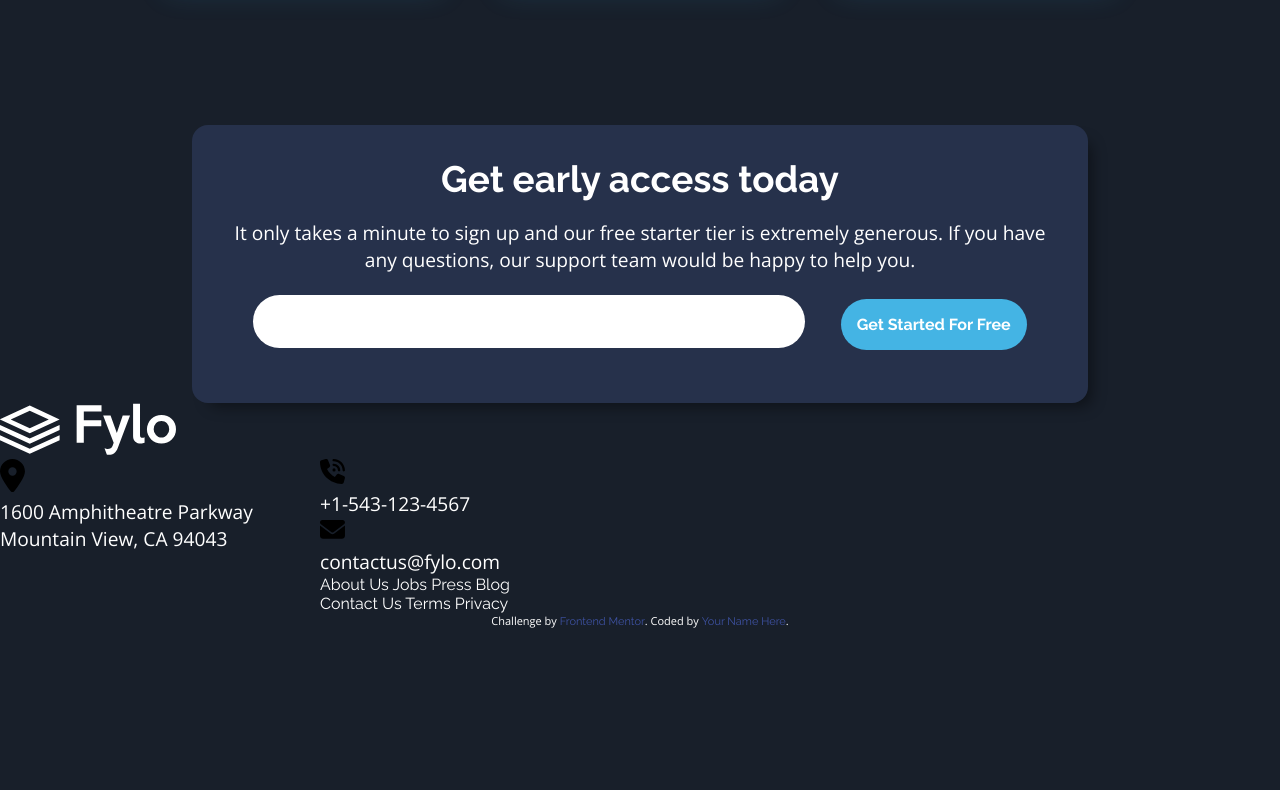
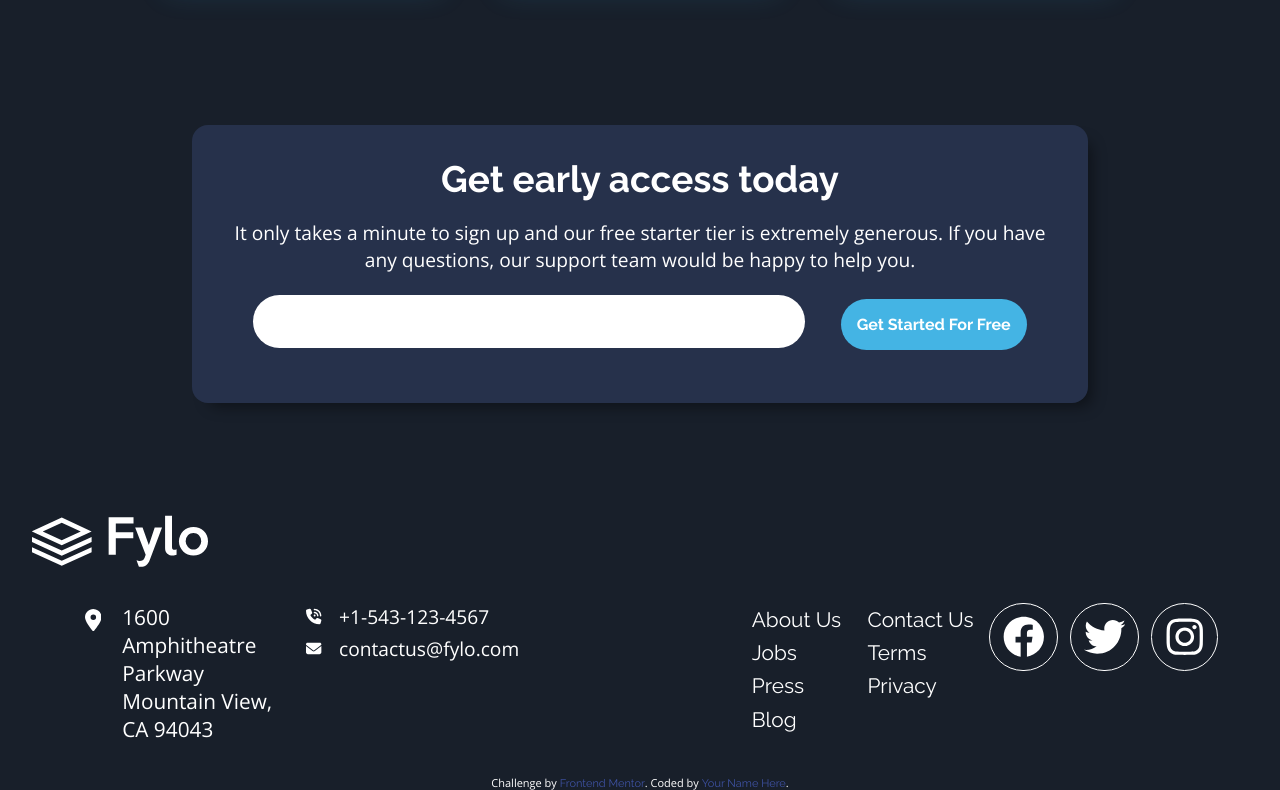
Before and after one commit to Corbinhol/fylo-dark-theme-page, a plain HTML site: page index.html in a window 1280 px wide. Shown: the part 3269-4059 px from the top of the page. Before the commit the page ends 3897 px from the top, so only its background shows below. Drawn offline with nearby package versions, Linux system fonts and the light colour scheme.

Commit message:
Fixed Footer

```diff
--- a/assets/css/styles.css
+++ b/assets/css/styles.css
@@ -285,6 +285,7 @@ body {
     -moz-box-shadow: 10px 10px 15px -7px rgba(0,0,0,0.45);
 
     border-radius: 1em;
+    margin-bottom: 5em;
 
 }
 
@@ -323,7 +324,95 @@ body {
     color: rgb(88, 88, 88);
 }
 
+footer {
+    margin-bottom: 2em;;
+}
+
+footer .company-logo-footer {
+    margin-left: 2em;
+    margin-top: 2em;
+}
+
 footer .footer-info {
     display: grid;
-    grid-template-columns: 1fr 1fr 1fr 1fr
+    grid-template-columns: 1fr 1.6fr .4fr .4fr 1fr;
+    margin-top: 2em;
 }
+
+footer svg {
+    fill: white;
+    width: .8em;
+}
+
+footer .footer-info .location-section {
+    display: flex;
+    margin-left: 4em;
+    /* align-items: center; */
+}
+
+footer .location-section p {
+    max-width: 75%;
+    margin-left: 1em;
+    font-size: 1.3em
+}
+
+footer .footer-info a {
+    font-size: 1.3em;
+    margin: .2em 0;
+}
+
+footer .location-section svg {
+    margin-top: .3em;
+}
+
+footer .contact-section * {
+    display: flex;
+}
+
+footer .contact-section p {
+    margin: 0 0 .3em .9em;
+}
+
+footer .menu-options {
+    display: flex;
+    flex-direction: column;
+}
+
+footer .socials {
+    display: flex;
+    justify-content: end;
+    padding-right: 3.5em;
+}
+
+footer .socials svg {
+    width: 2em;
+}
+
+footer .socials .instagram {
+    width: 1.9em;
+}
+
+footer .socials a {
+    border: 1px solid white;
+    border-radius: 5em;
+    width: 2em;
+    height: 2em;
+    padding: .6em;
+    display: flex;
+    margin: 0 .3em;
+}
+
+@media screen and (max-width: 768px) {
+    header {
+        flex-direction: column;
+        justify-content: center;
+    }
+
+    header .header-links {
+        margin: 0 0 5em 0;
+    }
+
+    header .header-links a {
+        font-size: 2em;
+    }
+}
--- a/index.html
+++ b/index.html
@@ -134,13 +134,11 @@
   <footer>
     <img class="company-logo-footer" src="assets/images/logo.svg" alt="company-logo">
     <div class="footer-info">
-      <div>
       <div class="location-section">
         <p class="location-icon"><svg xmlns="http://www.w3.org/2000/svg" viewBox="0 0 384 512"><!--! Font Awesome Pro 6.3.0 by @fontawesome - https://fontawesome.com License - https://fontawesome.com/license (Commercial License) Copyright 2023 Fonticons, Inc. --><path d="M215.7 499.2C267 435 384 279.4 384 192C384 86 298 0 192 0S0 86 0 192c0 87.4 117 243 168.3 307.2c12.3 15.3 35.1 15.3 47.4 0zM192 128a64 64 0 1 1 0 128 64 64 0 1 1 0-128z"/></svg></p>
         <p>1600 Amphitheatre Parkway Mountain View, CA 94043</p>
       </div>
-      </div>
-      <div>
+      <div class="contact-section">
         <div>
           <p class="phone-icon"><svg xmlns="http://www.w3.org/2000/svg" viewBox="0 0 512 512"><!--! Font Awesome Pro 6.3.0 by @fontawesome - https://fontawesome.com License - https://fontawesome.com/license (Commercial License) Copyright 2023 Fonticons, Inc. --><path d="M280 0C408.1 0 512 103.9 512 232c0 13.3-10.7 24-24 24s-24-10.7-24-24c0-101.6-82.4-184-184-184c-13.3 0-24-10.7-24-24s10.7-24 24-24zm8 192a32 32 0 1 1 0 64 32 32 0 1 1 0-64zm-32-72c0-13.3 10.7-24 24-24c75.1 0 136 60.9 136 136c0 13.3-10.7 24-24 24s-24-10.7-24-24c0-48.6-39.4-88-88-88c-13.3 0-24-10.7-24-24zM117.5 1.4c19.4-5.3 39.7 4.6 47.4 23.2l40 96c6.8 16.3 2.1 35.2-11.6 46.3L144 207.3c33.3 70.4 90.3 127.4 160.7 160.7L345 318.7c11.2-13.7 30-18.4 46.3-11.6l96 40c18.6 7.7 28.5 28 23.2 47.4l-24 88C481.8 499.9 466 512 448 512C200.6 512 0 311.4 0 64C0 46 12.1 30.2 29.5 25.4l88-24z"/></svg></p>
           <p>+1-543-123-4567</p>
@@ -149,17 +147,23 @@
           <p class="email-icon"><svg xmlns="http://www.w3.org/2000/svg" viewBox="0 0 512 512"><!--! Font Awesome Pro 6.3.0 by @fontawesome - https://fontawesome.com License - https://fontawesome.com/license (Commercial License) Copyright 2023 Fonticons, Inc. --><path d="M48 64C21.5 64 0 85.5 0 112c0 15.1 7.1 29.3 19.2 38.4L236.8 313.6c11.4 8.5 27 8.5 38.4 0L492.8 150.4c12.1-9.1 19.2-23.3 19.2-38.4c0-26.5-21.5-48-48-48H48zM0 176V384c0 35.3 28.7 64 64 64H448c35.3 0 64-28.7 64-64V176L294.4 339.2c-22.8 17.1-54 17.1-76.8 0L0 176z"/></svg></p>
           <p>contactus@fylo.com</p>
         </div>
-        <div>
+      </div>
+      <div class="menu-options">
         <a href="#" class="link">About Us</a>
         <a href="#" class="link">Jobs</a>
         <a href="#" class="link">Press</a>
         <a href="#" class="link">Blog</a>
       </div>
-        <div>
+      <div class="menu-options">
         <a href="#" class="link">Contact Us</a>
         <a href="#" class="link">Terms</a>
         <a href="#" class="link">Privacy</a>
       </div>
+      <div class="socials">
+        <a href="#" class="facebook"><svg xmlns="http://www.w3.org/2000/svg" viewBox="0 0 512 512"><!--! Font Awesome Pro 6.3.0 by @fontawesome - https://fontawesome.com License - https://fontawesome.com/license (Commercial License) Copyright 2023 Fonticons, Inc. --><path d="M504 256C504 119 393 8 256 8S8 119 8 256c0 123.78 90.69 226.38 209.25 245V327.69h-63V256h63v-54.64c0-62.15 37-96.48 93.67-96.48 27.14 0 55.52 4.84 55.52 4.84v61h-31.28c-30.8 0-40.41 19.12-40.41 38.73V256h68.78l-11 71.69h-57.78V501C413.31 482.38 504 379.78 504 256z"/></svg></a>
+        <a href="#" class="twitter"><svg xmlns="http://www.w3.org/2000/svg" viewBox="0 0 512 512"><!--! Font Awesome Pro 6.3.0 by @fontawesome - https://fontawesome.com License - https://fontawesome.com/license (Commercial License) Copyright 2023 Fonticons, Inc. --><path d="M459.37 151.716c.325 4.548.325 9.097.325 13.645 0 138.72-105.583 298.558-298.558 298.558-59.452 0-114.68-17.219-161.137-47.106 8.447.974 16.568 1.299 25.34 1.299 49.055 0 94.213-16.568 130.274-44.832-46.132-.975-84.792-31.188-98.112-72.772 6.498.974 12.995 1.624 19.818 1.624 9.421 0 18.843-1.3 27.614-3.573-48.081-9.747-84.143-51.98-84.143-102.985v-1.299c13.969 7.797 30.214 12.67 47.431 13.319-28.264-18.843-46.781-51.005-46.781-87.391 0-19.492 5.197-37.36 14.294-52.954 51.655 63.675 129.3 105.258 216.365 109.807-1.624-7.797-2.599-15.918-2.599-24.04 0-57.828 46.782-104.934 104.934-104.934 30.213 0 57.502 12.67 76.67 33.137 23.715-4.548 46.456-13.32 66.599-25.34-7.798 24.366-24.366 44.833-46.132 57.827 21.117-2.273 41.584-8.122 60.426-16.243-14.292 20.791-32.161 39.308-52.628 54.253z"/></svg></a>
+        <a href="#" class="instagram"><svg xmlns="http://www.w3.org/2000/svg" viewBox="0 0 448 512"><!--! Font Awesome Pro 6.3.0 by @fontawesome - https://fontawesome.com License - https://fontawesome.com/license (Commercial License) Copyright 2023 Fonticons, Inc. --><path d="M224.1 141c-63.6 0-114.9 51.3-114.9 114.9s51.3 114.9 114.9 114.9S339 319.5 339 255.9 287.7 141 224.1 141zm0 189.6c-41.1 0-74.7-33.5-74.7-74.7s33.5-74.7 74.7-74.7 74.7 33.5 74.7 74.7-33.6 74.7-74.7 74.7zm146.4-194.3c0 14.9-12 26.8-26.8 26.8-14.9 0-26.8-12-26.8-26.8s12-26.8 26.8-26.8 26.8 12 26.8 26.8zm76.1 27.2c-1.7-35.9-9.9-67.7-36.2-93.9-26.2-26.2-58-34.4-93.9-36.2-37-2.1-147.9-2.1-184.9 0-35.8 1.7-67.6 9.9-93.9 36.1s-34.4 58-36.2 93.9c-2.1 37-2.1 147.9 0 184.9 1.7 35.9 9.9 67.7 36.2 93.9s58 34.4 93.9 36.2c37 2.1 147.9 2.1 184.9 0 35.9-1.7 67.7-9.9 93.9-36.2 26.2-26.2 34.4-58 36.2-93.9 2.1-37 2.1-147.8 0-184.8zM398.8 388c-7.8 19.6-22.9 34.7-42.6 42.6-29.5 11.7-99.5 9-132.1 9s-102.7 2.6-132.1-9c-19.6-7.8-34.7-22.9-42.6-42.6-11.7-29.5-9-99.5-9-132.1s-2.6-102.7 9-132.1c7.8-19.6 22.9-34.7 42.6-42.6 29.5-11.7 99.5-9 132.1-9s102.7-2.6 132.1 9c19.6 7.8 34.7 22.9 42.6 42.6 11.7 29.5 9 99.5 9 132.1s2.7 102.7-9 132.1z"/></svg></a>
+
       </div>
     </div>
   </footer>
```
Lines whose indentation alone changed are shown as unchanged.
